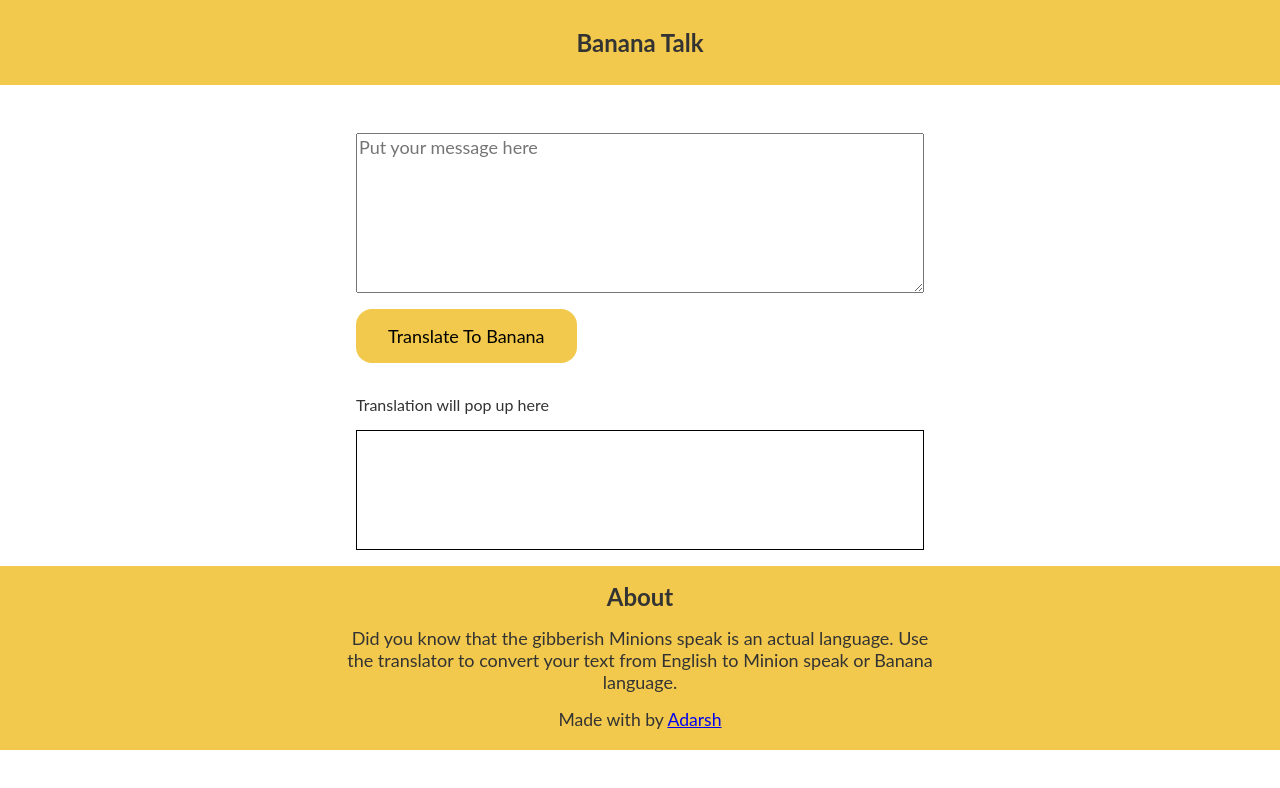
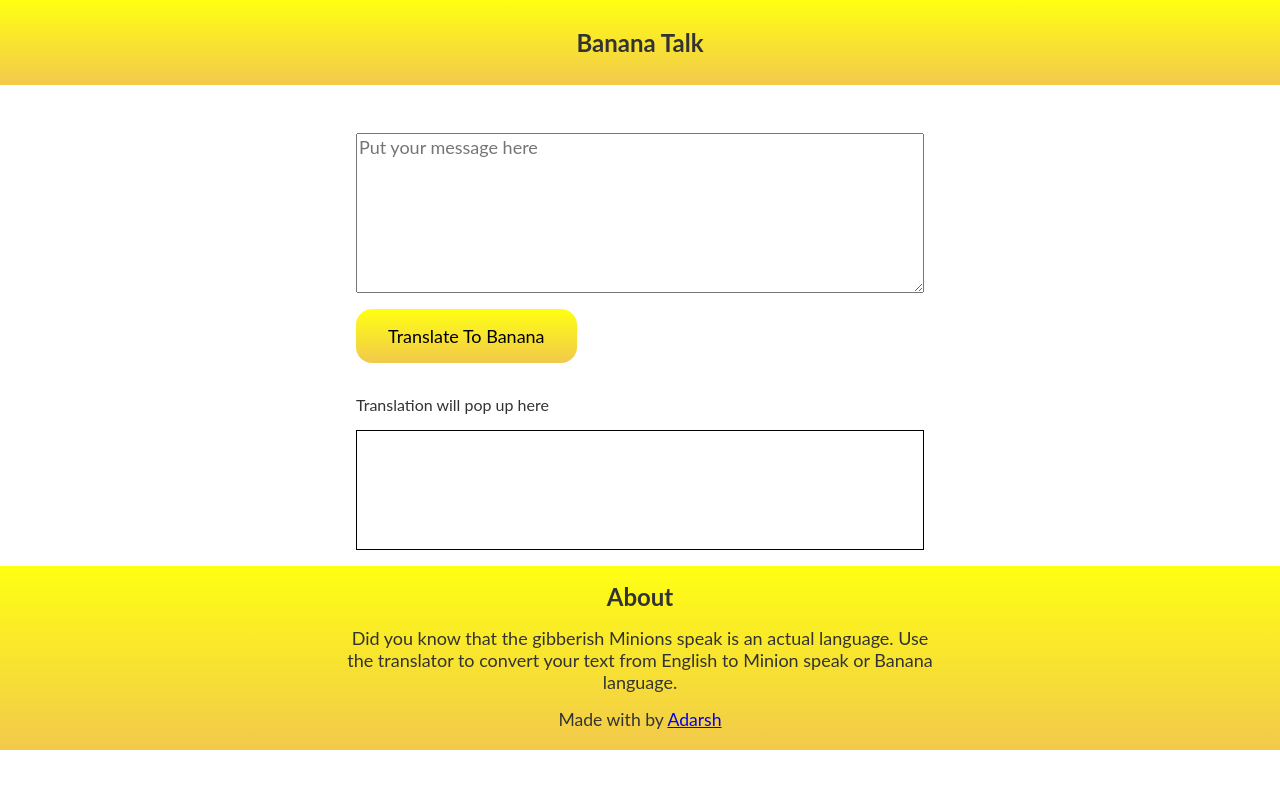
Before and after one commit to adarsh-3099/NeogCamp-Mark-6, a plain HTML site: page index.html in a window 1280 px wide. Drawn offline with Linux system fonts and the light colour scheme.

Commit message:
Update style.css

```diff
--- a/style.css
+++ b/style.css
@@ -2,6 +2,7 @@
 
 :root {
   --primary-color: #f2c94c;
+  --secondary-color: #ffff12;
 }
 
 * {
@@ -16,7 +17,7 @@ body {
 
 nav {
   text-align: center;
-  background-color: var(--primary-color);
+  background-image: linear-gradient(var(--secondary-color),var(--primary-color));
   padding: 0.5rem;
 }
 
@@ -49,7 +50,7 @@ main {
 }
 
 #btnTranslate {
-  background-color: var(--primary-color);
+  background-image: linear-gradient(var(--secondary-color),var(--primary-color));
   font-size: large;
   border: 0;
   border-radius: 1rem;
@@ -72,7 +73,7 @@ main {
 footer {
   text-align: center;
   padding: 1rem;
-  background-color: var(--primary-color);
+  background-image: linear-gradient(var(--secondary-color),var(--primary-color));
   width: 100%;
 }
 
```
